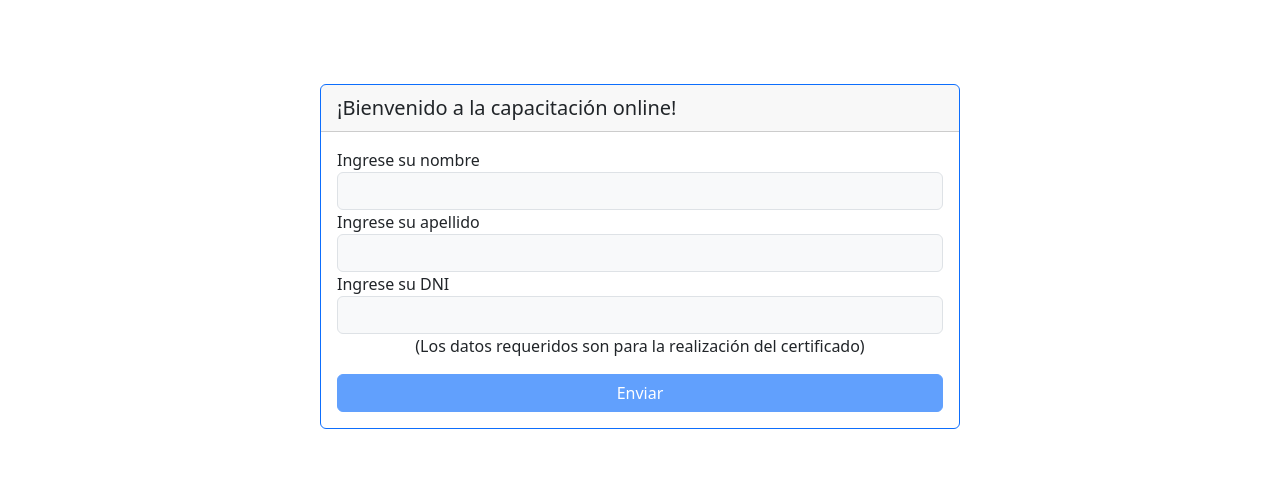
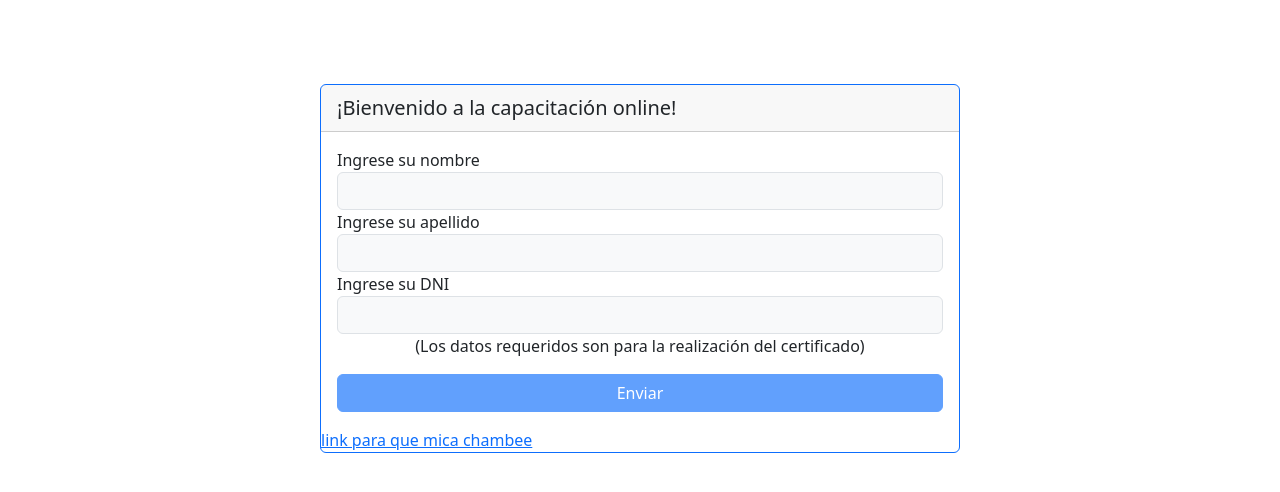
Before and after one commit to MicaelaMejiaVargas/ORG-MET-PROGRAMA, a plain HTML site: page html/inicio.html in a window 1280 px wide. Shown: the part 74-566 px from the top of the page. Drawn offline with nearby package versions, Linux system fonts and the light colour scheme.

Commit message:
cande setiro un peo, huele feo

```diff
--- a/html/inicio.html
+++ b/html/inicio.html
@@ -31,6 +31,8 @@
             <button class="btn btn-primary" type="submit" disabled>Enviar</button>
           </div>
     </div>
+
+    <a href="test_salud.html">link para que mica chambee</a>
     <script src="/javascript/script.js"></script>
 </body>
 </html>
```
